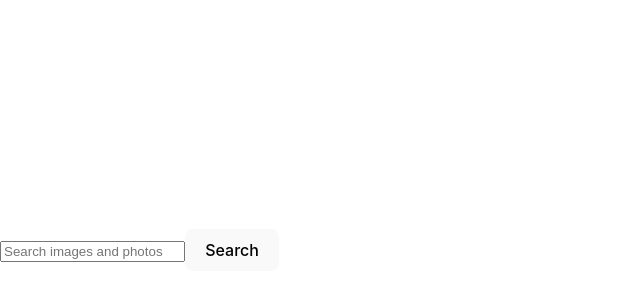
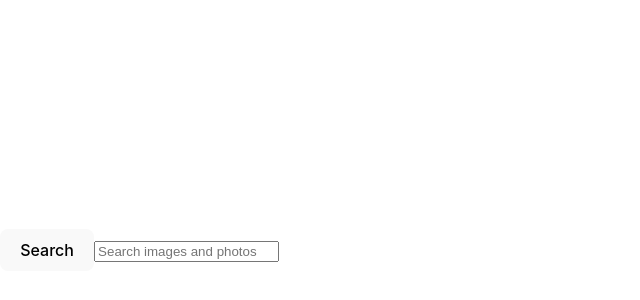
Before and after one commit to Anastasia300704/goit-react-hw-04, a React (Vite) app: page / in a window 1280 px wide. Shown: the part 142-442 px from the top of the page, without its empty margins (0-640 px from the left). Built offline with nearby package versions, Linux system fonts and the light colour scheme.

Commit message:
Initial commit

```diff
--- a/package.json
+++ b/package.json
@@ -4,7 +4,7 @@
   "version": "0.0.0",
   "type": "module",
   "scripts": {
-      "start": "react-scripts start",
+    "start": "react-scripts start",
     "dev": "vite",
     "build": "vite build",
     "lint": "eslint .",
@@ -16,7 +16,8 @@
     "react-dom": "^18.3.1",
     "react-hot-toast": "^2.4.1",
     "react-loader-spinner": "^6.1.6",
-    "react-modal": "^3.16.1"
+    "react-modal": "^3.16.1",
+    "react-toastify": "^10.0.6"
   },
   "devDependencies": {
     "@eslint/js": "^9.15.0",
--- a/src/App.jsx
+++ b/src/App.jsx
@@ -1,70 +1,67 @@
-import React, { useState } from 'react';
-import toast, { Toaster } from 'react-hot-toast';
+import React, { useState, useEffect } from 'react';
+import axios from 'axios';
 import SearchBar from './components/SearchBar/SearchBar';
 import ImageGallery from './components/ImageGallery/ImageGallery';
 import Loader from './components/Loader/Loader';
-import LoadMoreBtn from './components/LoadMoreBtn/LoadMoreBtn';
-import ImageModal from './components/ImageModal/ImageModal';
-import axios from 'axios';
+import { ToastContainer, toast } from 'react-toastify';
+import 'react-toastify/dist/ReactToastify.css';
 
+const BASE_URL = 'https://api.unsplash.com/';
 const API_KEY = 'c9NvrA2EJhiEEBfeAI9PnJ8_cT1yI97cO19-DWOBDTk';
-const BASE_URL = 'https://unsplash.com/oauth/applications/682578';
 
 const App = () => {
   const [images, setImages] = useState([]);
   const [query, setQuery] = useState('');
-  const [page, setPage] = useState(1);
   const [isLoading, setIsLoading] = useState(false);
-  const [showModal, setShowModal] = useState(false);
-  const [selectedImage, setSelectedImage] = useState(null);
+  const [error, setError] = useState(null);
 
-  const fetchImages = async (newQuery, newPage = 1) => {
-    if (!newQuery) {
-      toast.error('Please enter a search query!');
-      return;
-    }
+  const fetchImages = async () => {
     setIsLoading(true);
+    setError(null);
 
     try {
       const response = await axios.get(BASE_URL, {
         params: {
-          query: newQuery,
-          page: newPage,
+          key: API_KEY,
+          q: query,
+          image_type: 'photo',
           per_page: 12,
-        },
-        headers: {
-          Authorization: `Client-ID ${c9NvrA2EJhiEEBfeAI9PnJ8_cT1yI97cO19-DWOBDTk}`,
         },
       });
 
-      const newImages = response.data.results;
-      setImages(newPage === 1 ? newImages : [...images, ...newImages]);
-      setPage(newPage);
-      setQuery(newQuery);
-    } catch (error) {
-      toast.error('Failed to fetch images!');
+      if (response.data.hits.length === 0) {
+        toast.error('No images found!');
+      } else {
+        setImages(response.data.hits);
+      }
+    } catch (err) {
+      setError('Something went wrong! Please try again.');
     } finally {
       setIsLoading(false);
     }
   };
 
-  const handleImageClick = (image) => {
-    setSelectedImage(image);
-    setShowModal(true);
+  useEffect(() => {
+    if (query !== '') {
+      fetchImages();
+    }
+  }, [query]);
+
+  const handleSearch = (newQuery) => {
+    setQuery(newQuery);
+    setImages([]); // Очистити попередні результати
   };
 
-  const closeModal = () => setShowModal(false);
+  return (
+  <div className="App">
+    <SearchBar onSubmit={handleSearch} />
+    {isLoading && <Loader />}
+    {error && <p className="ErrorMessage">{error}</p>}
+    <ImageGallery images={images} />
+    <ToastContainer /> {/* Додаємо контейнер для тостів */}
+  </div>
+);
 
-  return (
-    <div>
-      <Toaster />
-      <SearchBar onSubmit={fetchImages} />
-      <ImageGallery images={images} onImageClick={handleImageClick} />
-      {isLoading && <Loader />}
-      {images.length > 0 && <LoadMoreBtn onClick={() => fetchImages(query, page + 1)} />}
-      {showModal && <ImageModal image={selectedImage} onClose={closeModal} />}
-    </div>
-  );
 };
 
 export default App;
--- a/src/components/ImageCard/ImageCard.jsx
+++ b/src/components/ImageCard/ImageCard.jsx
@@ -0,0 +1,23 @@
+import React from 'react';
+import PropTypes from 'prop-types';
+
+const ImageCard = ({ webformatURL, tags, onClick }) => {
+  return (
+    <div className="ImageCard">
+      <img
+        src={webformatURL}
+        alt={tags}
+        className="ImageCard-image"
+        onClick={onClick}
+      />
+    </div>
+  );
+};
+
+ImageCard.propTypes = {
+  webformatURL: PropTypes.string.isRequired,
+  tags: PropTypes.string.isRequired,
+  onClick: PropTypes.func.isRequired,
+};
+
+export default ImageCard;
--- a/src/components/SearchBar/SearchBar.jsx
+++ b/src/components/SearchBar/SearchBar.jsx
@@ -1,29 +1,46 @@
 import React, { useState } from 'react';
-import styles from './SearchBar.module.css';
+import PropTypes from 'prop-types';
+import { toast } from 'react-toastify';
 
 const SearchBar = ({ onSubmit }) => {
-  const [input, setInput] = useState('');
+  const [query, setQuery] = useState('');
 
-  const handleSubmit = (e) => {
-    e.preventDefault();
-    onSubmit(input);
-    setInput('');
+  const handleInputChange = (event) => {
+    setQuery(event.target.value);
+  };
+
+  const handleSubmit = (event) => {
+    event.preventDefault();
+
+    if (query.trim() === '') {
+      toast.error('Please enter a search query!');
+      return;
+    }
+
+    onSubmit(query);
+    setQuery('');
   };
 
   return (
-    <header className={styles.header}>
-      <form onSubmit={handleSubmit}>
+    <header className="SearchBar">
+      <form className="SearchForm" onSubmit={handleSubmit}>
+        <button type="submit" className="SearchForm-button">
+          <span className="SearchForm-button-label">Search</span>
+        </button>
         <input
+          className="SearchForm-input"
           type="text"
-          autoComplete="off"
+          value={query}
+          onChange={handleInputChange}
           placeholder="Search images and photos"
-          value={input}
-          onChange={(e) => setInput(e.target.value)}
         />
-        <button type="submit">Search</button>
       </form>
     </header>
   );
 };
 
+SearchBar.propTypes = {
+  onSubmit: PropTypes.func.isRequired,
+};
+
 export default SearchBar;
```
Also changed, not shown: src/components/ImageCard/ImageCard.module.css (+12 -0 lines), 1 other file (tests, documents, lock files or other folders).
